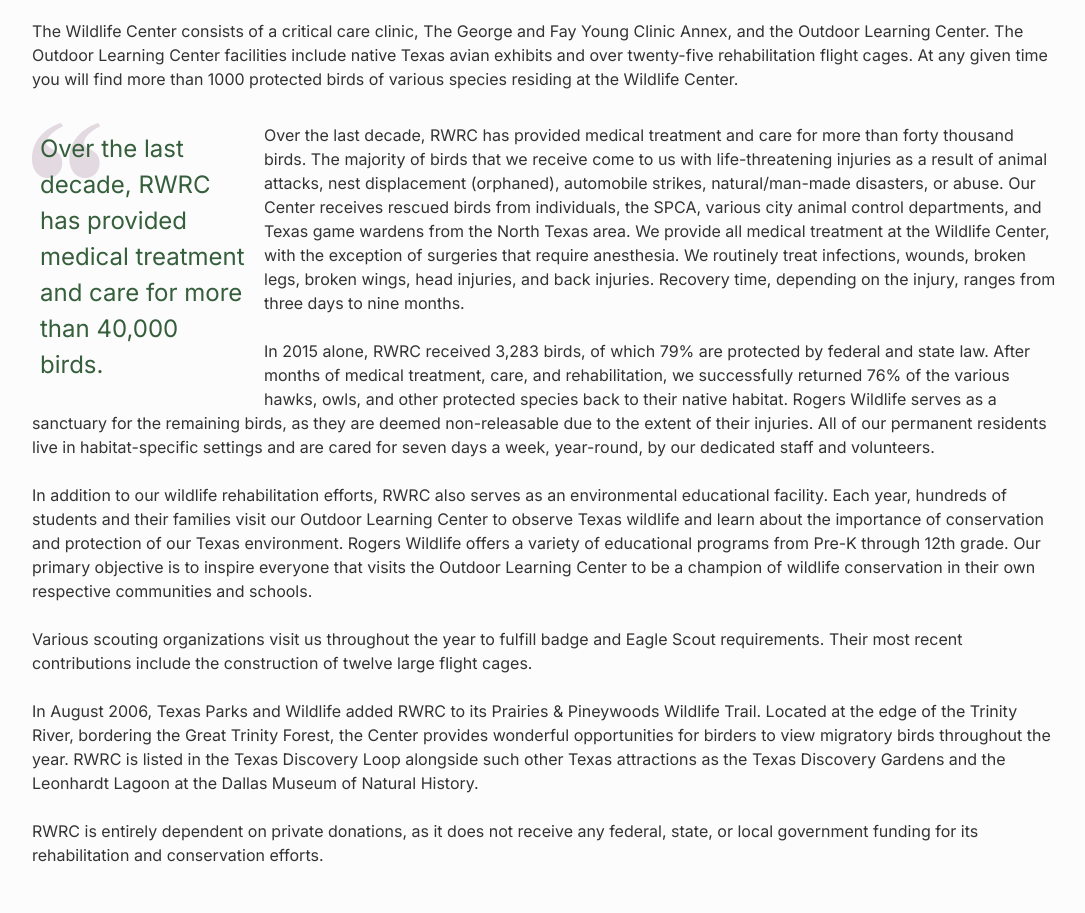
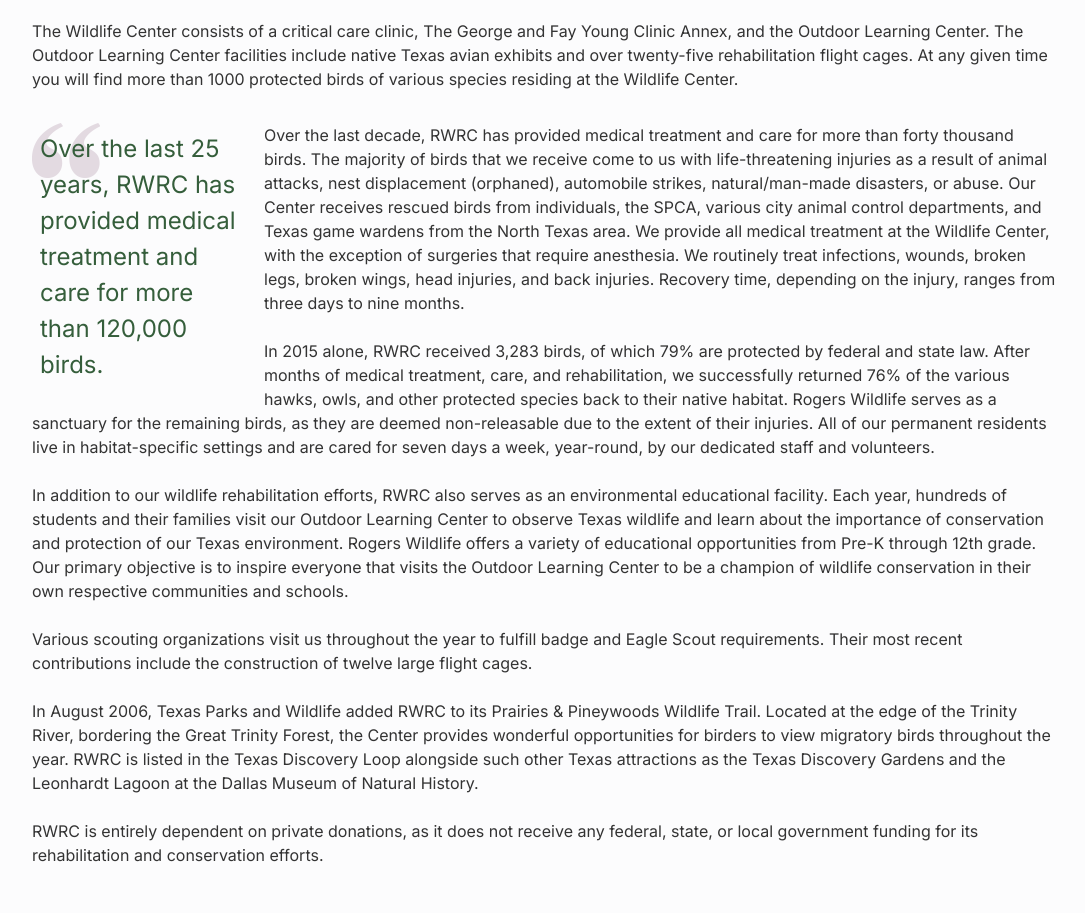
Before and after one commit to myDeveloperJourney/rogers-wildlife-site, a Next.js app: page /about in a window 1280 px wide. Shown: the part 860-1773 px from the top of the page, without its empty margins (96-1181 px from the left). Built offline with nearby package versions, Linux system fonts and the light colour scheme.

Commit message:
wip: changes programs to opportunities

```diff
--- a/src/pages/about.js
+++ b/src/pages/about.js
@@ -79,8 +79,8 @@
                                 {/* quote  */}
                                 <div className={`${styles.body_bot_quote}`}>
                                     <p>
-                                        Over the last decade, RWRC has provided medical treatment and care for more than
-                                        40,000 birds.
+                                        Over the last 25 years, RWRC has provided medical treatment and care for more than
+                                        120,000 birds.
                                     </p>
                                 </div>
                                 {/* paragraph */}
@@ -112,7 +112,7 @@
                                         environmental educational facility. Each year, hundreds of students and their
                                         families visit our Outdoor Learning Center to observe Texas wildlife and learn
                                         about the importance of conservation and protection of our Texas environment.
-                                        Rogers Wildlife offers a variety of educational programs from Pre-K through 12th
+                                        Rogers Wildlife offers a variety of educational opportunities from Pre-K through 12th
                                         grade. Our primary objective is to inspire everyone that visits the Outdoor
                                         Learning Center to be a champion of wildlife conservation in their own
                                         respective communities and schools.
```
